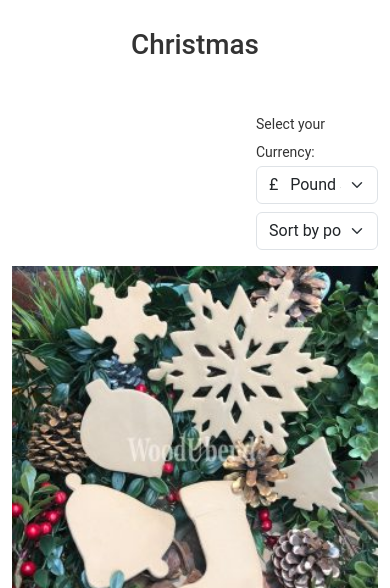
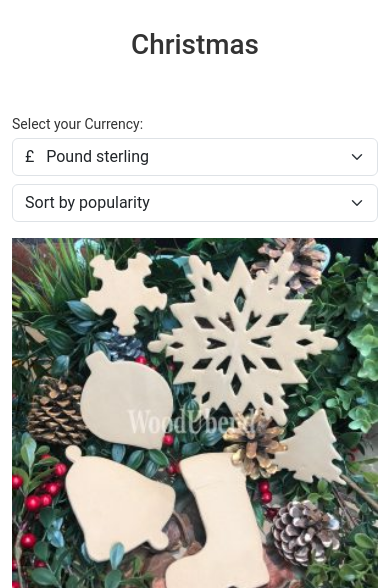
Before and after one commit to Abdrahim19/woodubend, a plain HTML site: page product-category.html in a window 390 px wide. Shown: the part 256-844 px from the top of the page. Drawn offline with nearby package versions, Linux system fonts and the light colour scheme.

Commit message:
'push-site'

```diff
--- a/product-category.html
+++ b/product-category.html
@@ -183,7 +183,7 @@
 <h1 class="product-category-titel text-center">Christmas</h1>
 <!-- start content section  -->
 <div class="min-vh-100 mt-5 container ">
-    <div class="col-4 ml-auto" >
+    <div class="col-12 col-md-6 col-lg-4 ml-auto" >
         <p class="select-titel">Select your Currency:</p>
         <select class="form-select" aria-label="Default select example">
             <option selected><span class="brjsf_ce_text">
@@ -202,7 +202,7 @@
                 <span>Pound sterling</span></option>
           </select>
     </div>
-    <div class="col-4 ml-auto mt-2" >
+    <div class="col-12 col-md-6 col-lg-4 ml-auto mt-2" >
         <select class="form-select" aria-label="Default select example">
             <option selected> Sort by popularity
             </option>
```
